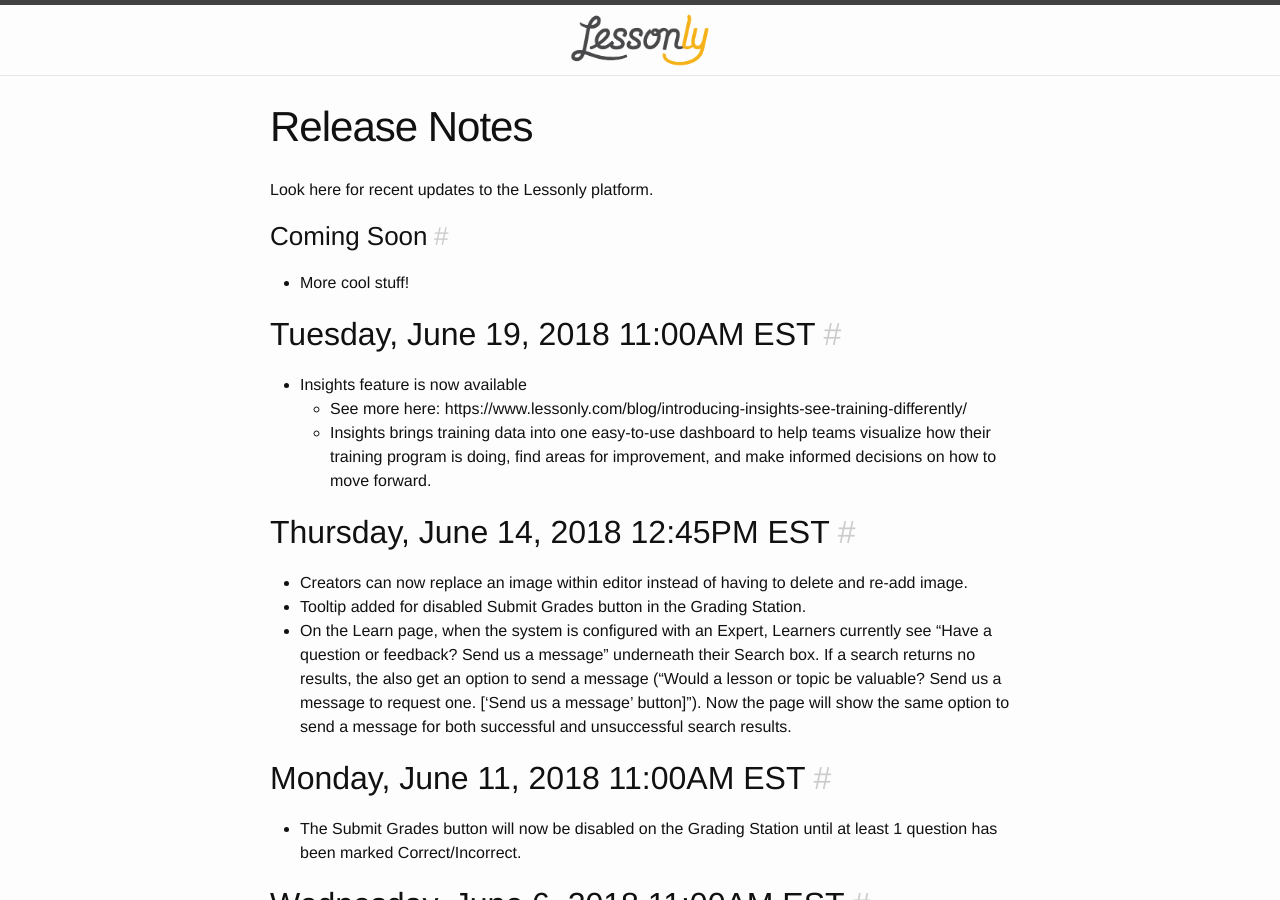
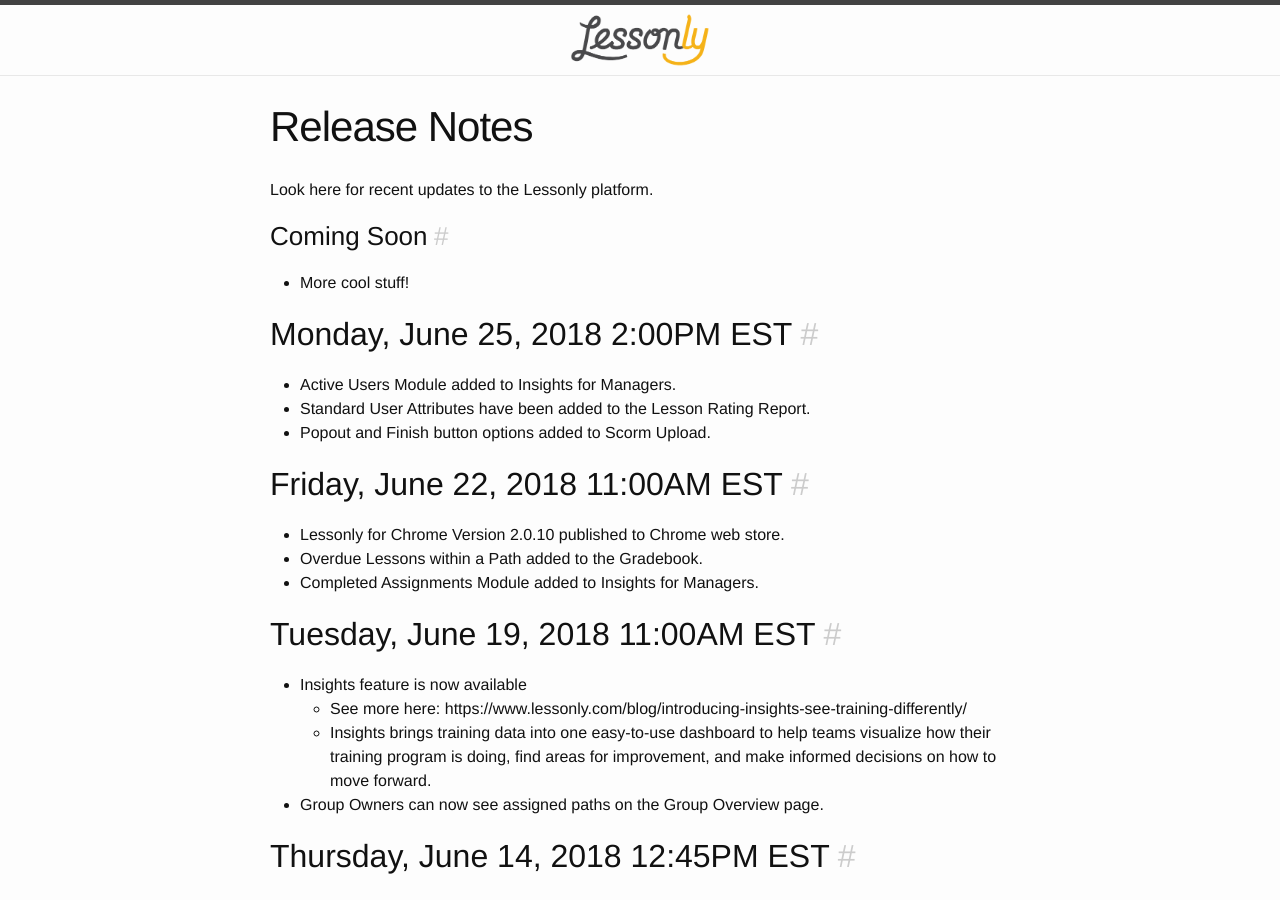
Before and after one commit to isabella232/lessonly.github.io, a Jekyll site: the page built from release-notes.md, in a window 1280 px wide and 900 px high. Built offline with Jekyll 4.4.1, drawn with Linux system fonts in a browser that asks for light colours.

Commit message:
Update release-notes.md

```diff
--- a/release-notes.md
+++ b/release-notes.md
@@ -8,10 +8,21 @@
 ### Coming Soon
 - More cool stuff!
 
+## Monday, June 25, 2018 2:00PM EST
+- Active Users Module added to Insights for Managers.
+- Standard User Attributes have been added to the Lesson Rating Report.
+- Popout and Finish button options added to Scorm Upload.
+
+## Friday, June 22, 2018 11:00AM EST
+- Lessonly for Chrome Version 2.0.10 published to Chrome web store.
+- Overdue Lessons within a Path added to the Gradebook.
+- Completed Assignments Module added to Insights for Managers.
+
 ## Tuesday, June 19, 2018 11:00AM EST
 - Insights feature is now available
      - See more here: https://www.lessonly.com/blog/introducing-insights-see-training-differently/
      - Insights brings training data into one easy-to-use dashboard to help teams visualize how their training program is doing, find areas for improvement, and make informed decisions on how to move forward.
+- Group Owners can now see assigned paths on the Group Overview page.
 
 ## Thursday, June 14, 2018 12:45PM EST
 - Creators can now replace an image within editor instead of having to delete and re-add image.
```
